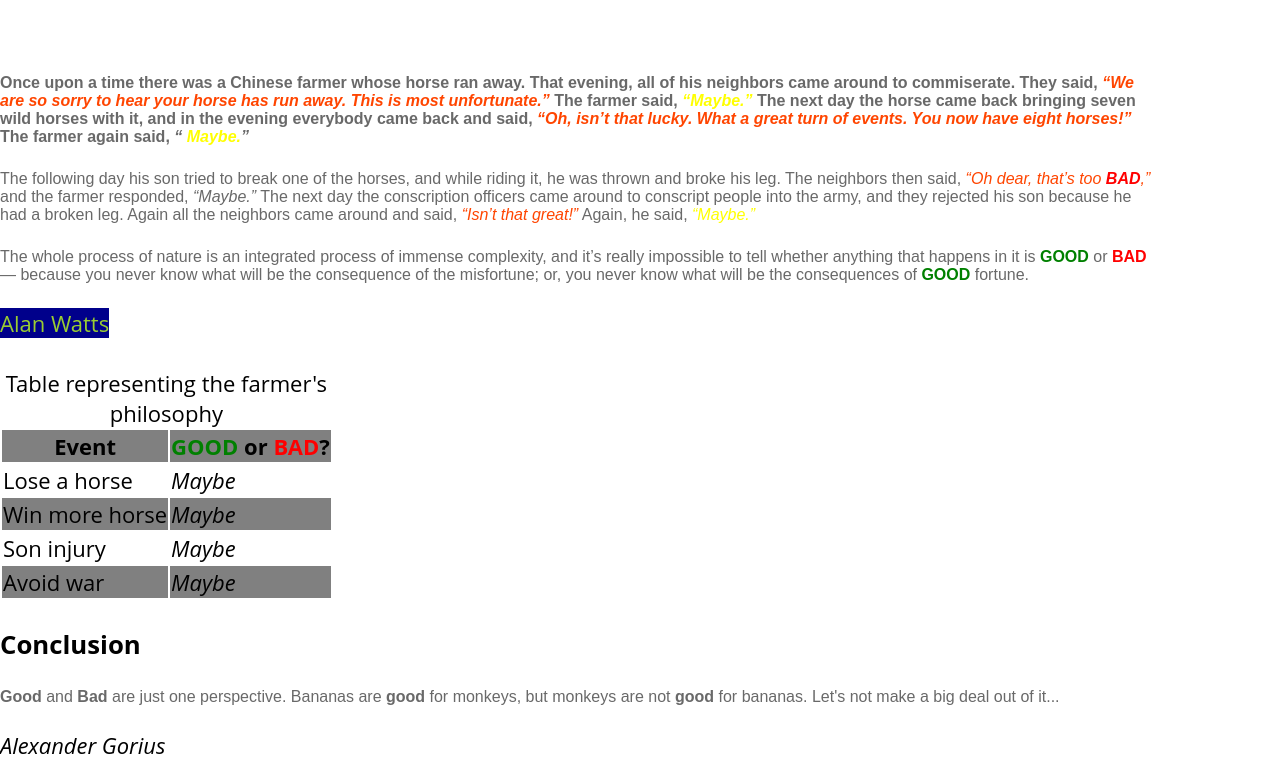
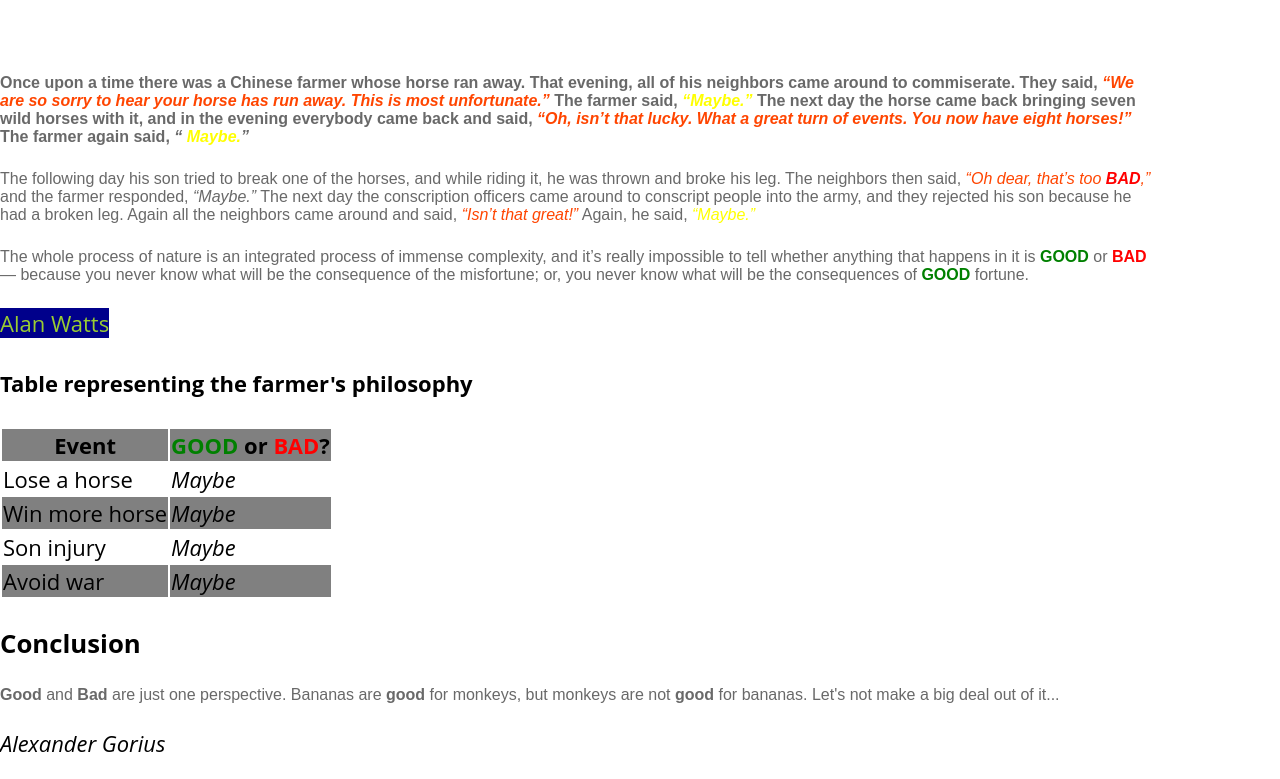
Before and after one commit to EmmanuelTs/progressive-enhancement, a plain HTML site: page progress.html in a window 1280 px wide. Shown: the part 1021-1800 px from the top of the page. Drawn offline with Linux system fonts and the light colour scheme; a web font is replaced by a local one.

Commit message:
Update progress.html
finish html

```diff
--- a/progress.html
+++ b/progress.html
@@ -19,7 +19,7 @@
 <header>
     <h1>The Story of the Chinese Farmer</h1>
     <h2>
-        <time>11 May 2016</time>
+        <time datetime="2016-06-11">11 May 2016</time>
     </h2>
     <img src="https://cdn-images-1.medium.com/max/1000/1*2PCmLZyzQaF2pyKYkSTFpA.jpeg"
          alt=" guy spraying Fire extinguisher for fun">
@@ -32,7 +32,7 @@
         <li>then tell it to your best friend</li>
     </ul>
 </aside>
-<main><section>
+<main> <article>
     <h2 id="story">The story</h2>
     <blockquote id="blockquote">You never know what will be the consequence of
         the
@@ -57,15 +57,13 @@
         The whole process of nature is an integrated process of immense complexity, and it’s really impossible to
         tell whether anything that happens in it is <strong class="good">good</strong> or <strong class="bad">bad</strong> — because you never know what will be the
         consequence of the misfortune; or, you never know what will be the consequences of <strong class="good">good</strong> fortune.
-    </p>
+    </p> </article>
     <a title="Alan Watts wiki" rel="author" href="https://en.wikipedia.org/wiki/Alan_Watts" target="_blank">Alan Watts</a>
 
-</section>
-    <br/>
-    <section >
-        <table id="table">
-            <caption>Table representing the farmer's philosophy</caption>
-            <tr class=" alternate1">
+    <br/> <section>
+    <h4> Table representing the farmer's philosophy</h4>
+       <table id="table">
+           <tr class=" alternate1">
                 <th>Event</th>
                 <th><strong class = "good">Good</strong> or <strong class = "bad"> Bad</strong>?</th>
             </tr>
@@ -86,7 +84,7 @@
                 <td><em>Maybe</em></td>
             </tr>
         </table>
-    </section>
+  </section>
     <section>
         <h3>Conclusion</h3>
         <p><strong>Good</strong> and <strong>Bad</strong> are just one perspective. Bananas are
```
